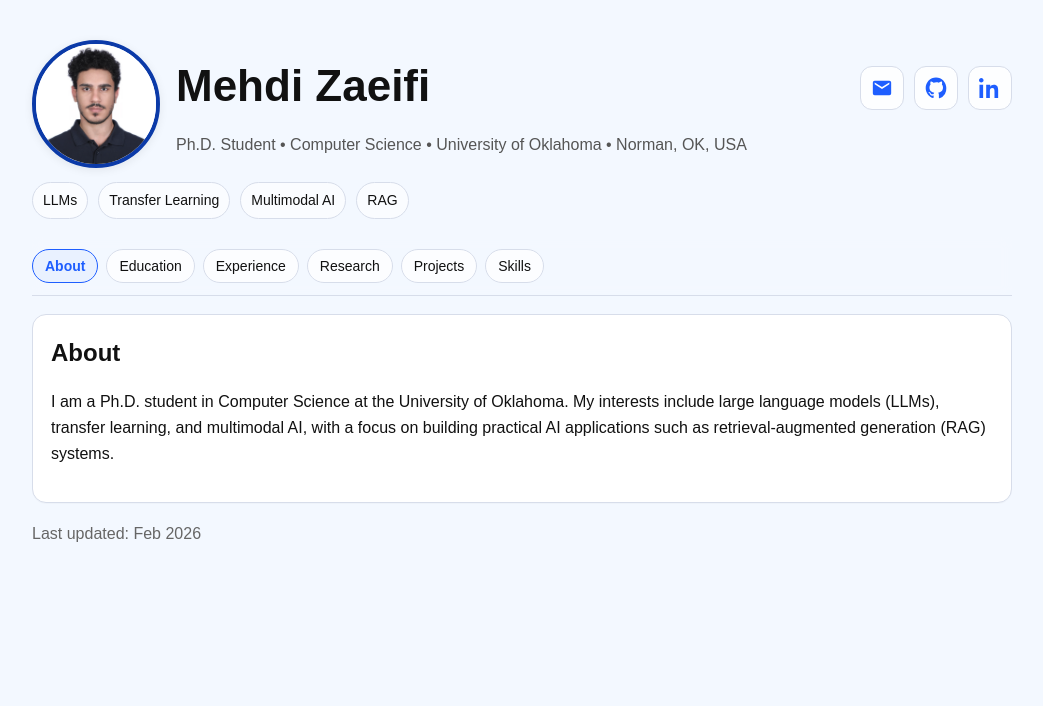
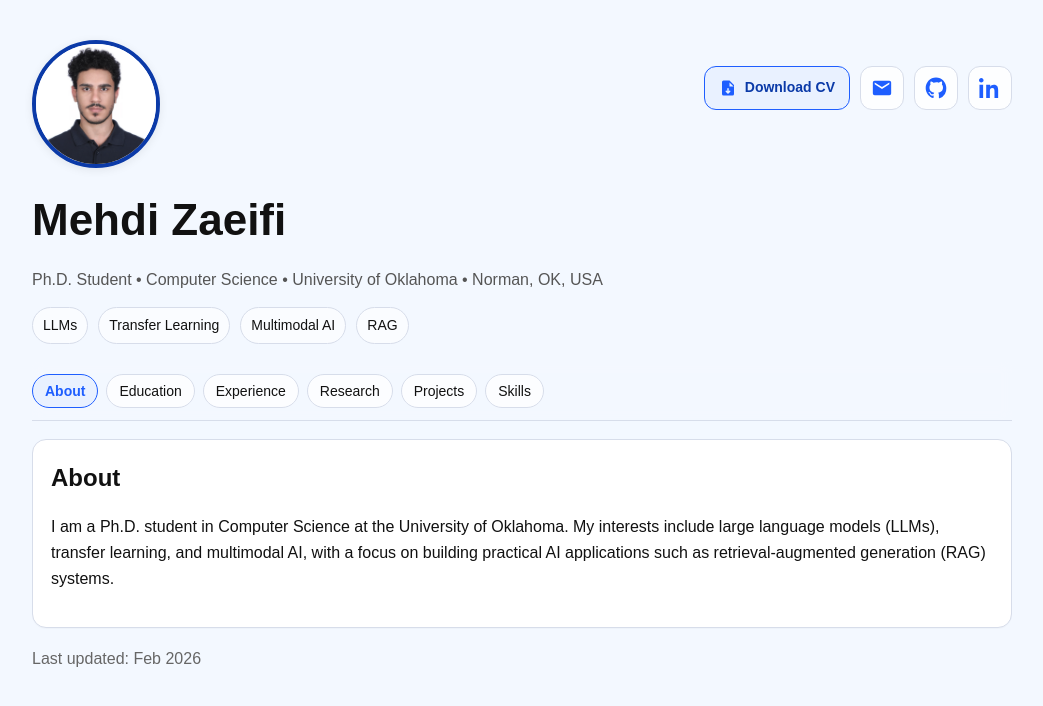
Before and after one commit to zaeifim/zaeifim.github.io, a plain HTML site: page index.html in a window 1280 px wide. Shown: the whole page, without its empty margins (118-1161 px from the left). Drawn offline with Linux system fonts and the light colour scheme.

Commit message:
Update index.html

```diff
--- a/index.html
+++ b/index.html
@@ -6,14 +6,14 @@
   <title>Mehdi Zaeifi</title>
   <style>
     :root{
-      --blue: #1e5eff;
-      --blue-dark: #0b3aa8;
-      --blue-soft: #e9f1ff;
-      --bg: #f3f8ff;
-      --border: #d7ddea;
-      --text: #111;
-      --muted: #666;
-      --card: #fff;
+      --blue:#1e5eff;
+      --blue-dark:#0b3aa8;
+      --blue-soft:#e9f1ff;
+      --bg:#f3f8ff;
+      --border:#d7ddea;
+      --text:#111;
+      --muted:#666;
+      --card:#fff;
     }
 
     body{
@@ -28,59 +28,59 @@
 
     h1{ margin: 0; font-size: 44px; }
     h2{ margin: 0 0 10px 0; }
-    .sub{ color: #555; margin-top: 10px; font-size: 16px; }
+    .sub{ color:#555; margin-top:10px; font-size:16px; }
 
     .topbar{
-      display: flex;
-      justify-content: flex-start;
-      align-items: flex-start;
-      gap: 18px;
-      flex-wrap: nowrap;
-      width: 100%;
+      display:flex;
+      justify-content:flex-start;
+      align-items:flex-start;
+      gap:18px;
+      flex-wrap:nowrap;
+      width:100%;
     }
 
     .header-left{ min-width: 280px; }
-
-    .name-row{ display: flex; align-items: center; gap: 16px; flex-wrap: wrap; }
+    .name-row{ display:flex; align-items:center; gap:16px; flex-wrap:wrap; }
 
     .profile-pic{
-      width: 120px;
-      height: 120px;
-      border-radius: 50%;
-      object-fit: cover;
-      display: block;
-      background: #fff;
-      border: 4px solid var(--blue-dark);
-      box-shadow: 0 2px 10px rgba(0,0,0,0.08);
+      width:120px;
+      height:120px;
+      border-radius:50%;
+      object-fit:cover;
+      display:block;
+      background:#fff;
+      border:4px solid var(--blue-dark);
+      box-shadow:0 2px 10px rgba(0,0,0,0.08);
     }
 
-    /* CONTACT (right) */
+    /* RIGHT block */
     .contact{
-      margin-left: auto;
-      text-align: right;
-      min-width: 220px;
-      flex: 0 0 auto;
-      padding-top: 18px; /* a little bit lower */
+      margin-left:auto;
+      text-align:right;
+      min-width:240px;
+      flex:0 0 auto;
+      padding-top:18px;
     }
 
-    /* Icon row */
     .icon-row{
-      display: flex;
-      justify-content: flex-end;
-      gap: 10px;
-      margin-top: 8px;
+      display:flex;
+      justify-content:flex-end;
+      gap:10px;
+      margin-top:8px;
+      align-items:center;
+      flex-wrap:wrap;
     }
 
     .icon-link{
-      width: 42px;
-      height: 42px;
-      border-radius: 12px;
-      border: 1px solid var(--border);
+      width:42px;
+      height:42px;
+      border-radius:12px;
+      border:1px solid var(--border);
       background: rgba(255,255,255,0.85);
-      display: inline-flex;
-      align-items: center;
-      justify-content: center;
-      transition: 0.15s ease;
+      display:inline-flex;
+      align-items:center;
+      justify-content:center;
+      transition:0.15s ease;
     }
 
     .icon-link:hover{
@@ -90,22 +90,50 @@
     }
 
     .icon{
-      width: 22px;
-      height: 22px;
-      display: block;
+      width:22px;
+      height:22px;
+      display:block;
       fill: var(--blue);
     }
 
-    /* On smaller screens, stack */
-    @media (max-width: 820px){
-      .topbar{ flex-wrap: wrap; }
-      .contact{ margin-left: 0; text-align: left; padding-top: 0; }
-      .icon-row{ justify-content: flex-start; }
+    /* Download CV button */
+    .cv-btn{
+      height:42px;
+      padding: 0 14px;
+      border-radius: 12px;
+      border: 1px solid var(--blue);
+      background: var(--blue-soft);
+      color: var(--blue-dark);
+      font-weight: 700;
+      font-size: 14px;
+      display:inline-flex;
+      align-items:center;
+      gap:8px;
+      transition:0.15s ease;
+      white-space: nowrap;
     }
 
-    .row{ display: flex; gap: 10px; flex-wrap: wrap; margin-top: 14px; }
+    .cv-btn:hover{
+      background: #dce9ff;
+      transform: translateY(-1px);
+    }
+
+    .cv-icon{
+      width:18px;
+      height:18px;
+      fill: var(--blue);
+      display:block;
+    }
+
+    @media (max-width: 820px){
+      .topbar{ flex-wrap:wrap; }
+      .contact{ margin-left:0; text-align:left; padding-top:0; }
+      .icon-row{ justify-content:flex-start; }
+    }
+
+    .row{ display:flex; gap:10px; flex-wrap:wrap; margin-top:14px; }
     .pill{
-      border: 1px solid var(--border);
+      border:1px solid var(--border);
       background: rgba(255,255,255,0.65);
       padding: 6px 10px;
       border-radius: 999px;
@@ -123,10 +151,10 @@
       z-index: 10;
     }
 
-    .tabs{ display: flex; flex-wrap: wrap; gap: 8px; }
+    .tabs{ display:flex; flex-wrap:wrap; gap:8px; }
 
     .tab-btn{
-      border: 1px solid var(--border);
+      border:1px solid var(--border);
       background: rgba(255,255,255,0.75);
       padding: 8px 12px;
       border-radius: 999px;
@@ -155,8 +183,8 @@
     }
 
     .muted{ color: var(--muted); }
-    a{ color: var(--blue); text-decoration: none; }
-    a:hover{ text-decoration: underline; }
+    a{ color: var(--blue); text-decoration:none; }
+    a:hover{ text-decoration:underline; }
 
     ul{ margin: 10px 0 0 18px; }
     li{ margin: 6px 0; }
@@ -166,8 +194,8 @@
     .role-meta{ color: #444; }
     .bullets{ margin-top: 6px; }
 
-    .panel{ display: none; }
-    .panel.active{ display: block; }
+    .panel{ display:none; }
+    .panel.active{ display:block; }
   </style>
 </head>
 
@@ -190,11 +218,19 @@
       </div>
     </div>
 
-    <!-- Icons only (no visible links, no Norman line) -->
+    <!-- Right: icons + Download CV -->
     <div class="contact" aria-label="Contact links">
       <div class="icon-row">
+        <!-- Download CV (cv.pdf must be in the repo root) -->
+        <a class="cv-btn" href="cv.pdf" target="_blank" rel="noopener noreferrer" aria-label="Download CV">
+          <svg class="cv-icon" viewBox="0 0 24 24" aria-hidden="true">
+            <path d="M14 2H6a2 2 0 0 0-2 2v16a2 2 0 0 0 2 2h12a2 2 0 0 0 2-2V8l-6-6zm0 2.5L19.5 10H14V4.5zM12 12a1 1 0 0 1 1 1v3.17l.59-.58a1 1 0 1 1 1.41 1.42l-2.3 2.29a1 1 0 0 1-1.4 0l-2.3-2.29a1 1 0 1 1 1.41-1.42l.59.58V13a1 1 0 0 1 1-1z"/>
+          </svg>
+          Download CV
+        </a>
+
         <!-- Email -->
-        <a class="icon-link" href="mailto:zaeifi@ou.edu" title="Email: zaeifi@ou.edu" aria-label="Email">
+        <a class="icon-link" href="mailto:zaeifi@ou.edu" title="Email" aria-label="Email">
           <svg class="icon" viewBox="0 0 24 24" aria-hidden="true">
             <path d="M20 4H4a2 2 0 0 0-2 2v12a2 2 0 0 0 2 2h16a2 2 0 0 0 2-2V6a2 2 0 0 0-2-2zm0 4-8 5-8-5V6l8 5 8-5v2z"/>
           </svg>
@@ -202,7 +238,7 @@
 
         <!-- GitHub -->
         <a class="icon-link" href="https://github.com/zaeifim" target="_blank" rel="noopener noreferrer"
-           title="GitHub: zaeifim" aria-label="GitHub">
+           title="GitHub" aria-label="GitHub">
           <svg class="icon" viewBox="0 0 24 24" aria-hidden="true">
             <path d="M12 .5C5.73.5.75 5.63.75 12c0 5.1 3.29 9.43 7.86 10.96.58.11.79-.26.79-.57v-2.1c-3.2.7-3.87-1.41-3.87-1.41-.52-1.36-1.28-1.72-1.28-1.72-1.04-.73.08-.72.08-.72 1.15.08 1.75 1.2 1.75 1.2 1.02 1.78 2.67 1.27 3.32.97.1-.75.4-1.27.73-1.56-2.56-.3-5.26-1.3-5.26-5.8 0-1.28.45-2.33 1.19-3.15-.12-.3-.52-1.5.11-3.12 0 0 .97-.32 3.18 1.2a10.7 10.7 0 0 1 2.9-.4c.98 0 1.97.14 2.9.4 2.2-1.52 3.18-1.2 3.18-1.2.63 1.62.23 2.82.11 3.12.74.82 1.19 1.87 1.19 3.15 0 4.51-2.7 5.5-5.27 5.8.42.37.79 1.1.79 2.22v3.3c0 .31.21.68.8.57A11.27 11.27 0 0 0 23.25 12C23.25 5.63 18.27.5 12 .5z"/>
           </svg>
@@ -210,7 +246,7 @@
 
         <!-- LinkedIn -->
         <a class="icon-link" href="https://www.linkedin.com/in/MehdiZaeifi" target="_blank" rel="noopener noreferrer"
-           title="LinkedIn: MehdiZaeifi" aria-label="LinkedIn">
+           title="LinkedIn" aria-label="LinkedIn">
           <svg class="icon" viewBox="0 0 24 24" aria-hidden="true">
             <path d="M4.98 3.5C4.98 4.88 3.87 6 2.5 6S0 4.88 0 3.5 1.12 1 2.5 1 4.98 2.12 4.98 3.5zM0.5 8.5H4.5V23H0.5V8.5zM8.5 8.5H12.3V10.5h.05c.53-.98 1.83-2.02 3.77-2.02 4.03 0 4.78 2.65 4.78 6.1V23h-4v-7.1c0-1.69-.03-3.86-2.35-3.86-2.35 0-2.71 1.84-2.71 3.74V23h-4V8.5z"/>
           </svg>
```
